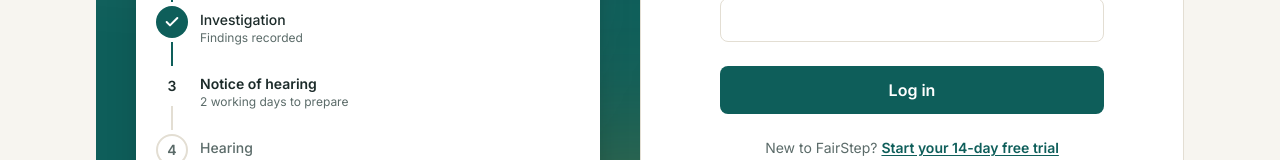
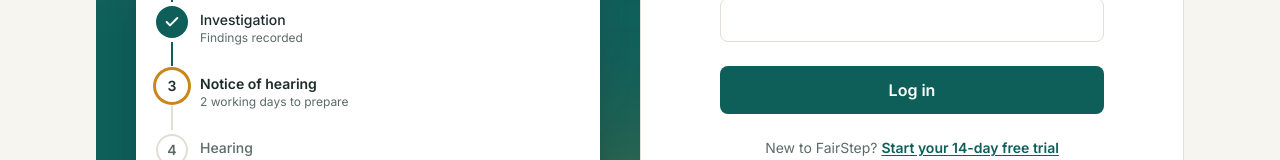
Before and after one commit to mandlenkosii/fairstep, a Next.js app: page /login in a window 1280 px wide. Shown: the part 422-582 px from the top of the page. Built offline with nearby package versions, Linux system fonts and the light colour scheme.

Commit message:
fix(ui): keep the current-step ring under the pulse and space tab counts (#73)

```diff
--- a/src/components/consultant/review-queue.tsx
+++ b/src/components/consultant/review-queue.tsx
@@ -73,7 +73,7 @@ export async function ReviewQueue({ tab, basePath }: { tab: QueueTab; basePath:
             href={`${basePath}?tab=${key}`}
             aria-current={tab === key ? "page" : undefined}
             className={cn(
-              "inline-flex min-h-11 items-center rounded-md px-3 text-sm font-semibold",
+              "inline-flex min-h-11 items-center gap-1 rounded-md px-3 text-sm font-semibold",
               tab === key ? "bg-primary-tint text-primary" : "text-muted hover:text-ink",
             )}
           >
--- a/src/components/stepper/stepper.tsx
+++ b/src/components/stepper/stepper.tsx
@@ -130,7 +130,8 @@ function StepCircle({
         "relative z-10 flex shrink-0 items-center justify-center rounded-full font-semibold",
         size,
         status === "completed" && "bg-primary text-white",
-        status === "current" && "animate-pulse-ring bg-surface text-ink ring-[3px] ring-accent",
+        status === "current" &&
+          "bg-surface text-ink ring-[3px] ring-accent after:absolute after:inset-0 after:-z-10 after:animate-pulse-ring after:rounded-full",
         status === "blocked" && "bg-line text-muted",
         status === "upcoming" && "border-2 border-line bg-surface text-muted",
       )}
```
